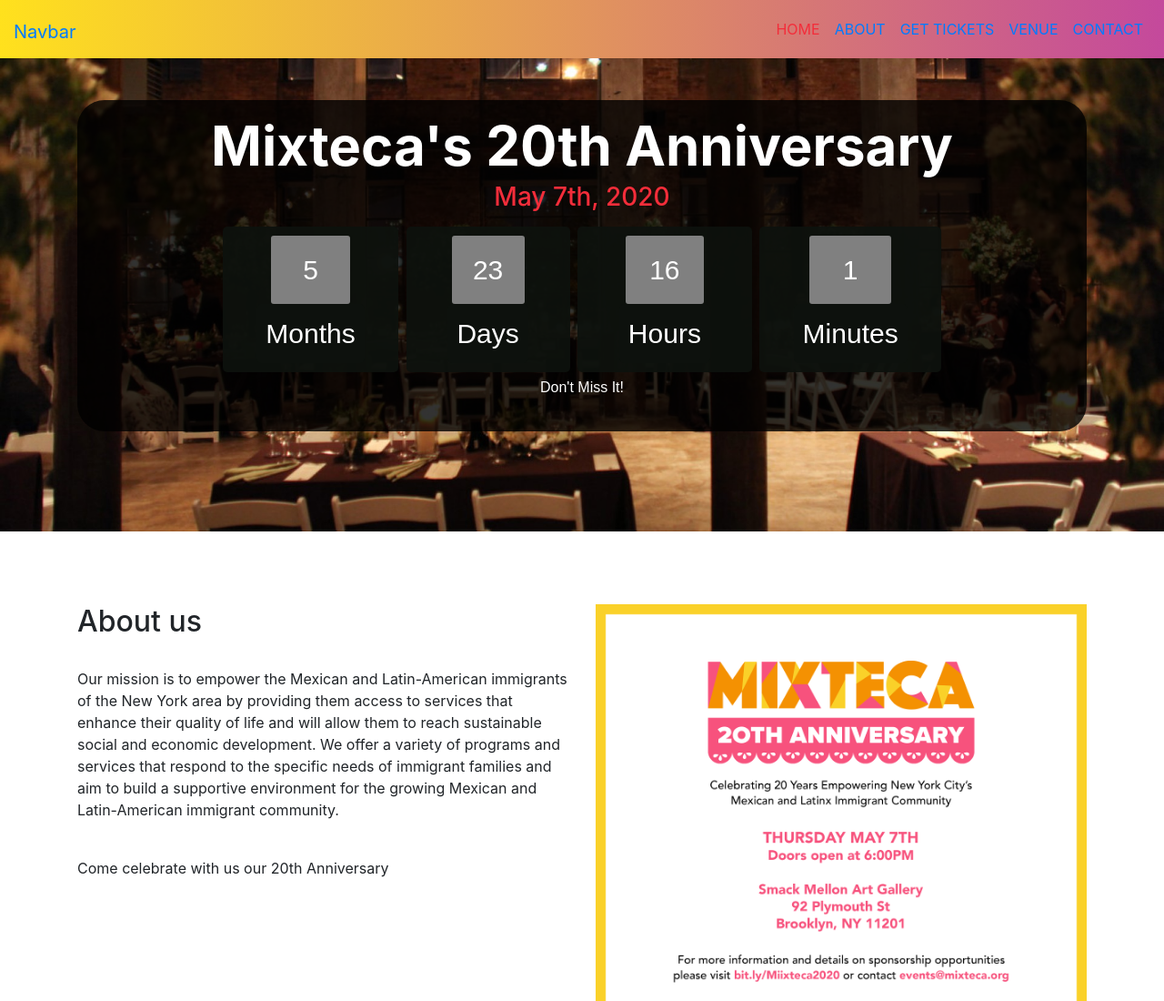
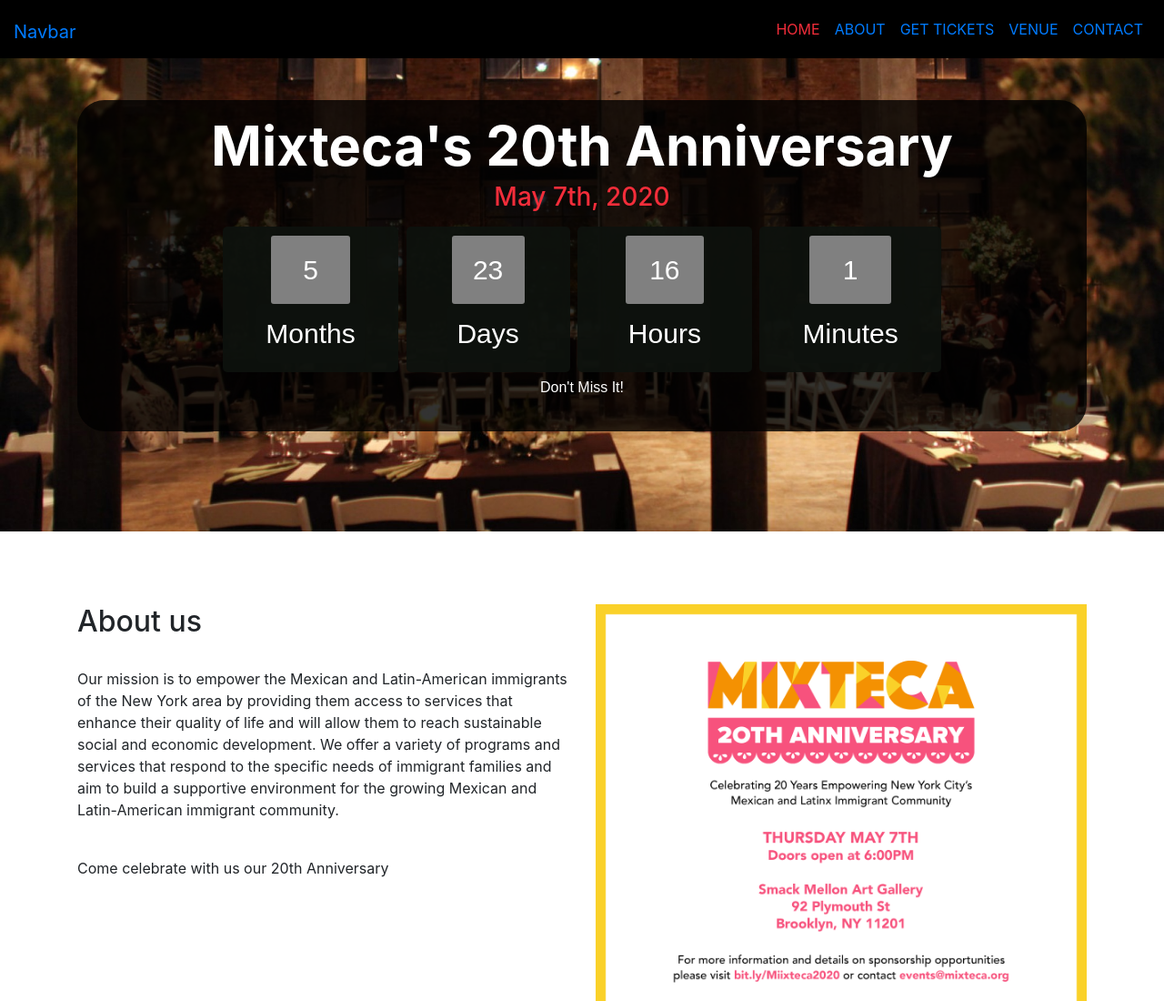
Before and after one commit to edmorales94/Mixteca-Organization, a website: page index.html in a window 1280 px wide. Shown: the top 1100 px of the page at 91% size. Drawn offline with nearby package versions, Linux system fonts and the light colour scheme; a script that the page names is missing.

Commit message:
Changed the navbar color to black and transparent

```diff
--- a/css/style.css
+++ b/css/style.css
@@ -80,13 +80,14 @@
 }
 
 .navbar-style{
-    background: #ffe11d;  /* fallback for old browsers */
-    background: -webkit-linear-gradient(to left, #c4499c, #ffe11d);  /* Chrome 10-25, Safari 5.1-6 */
-    background: linear-gradient(to left, #c4499c, #ffe11d); /* W3C, IE 10+/ Edge, Firefox 16+, Chrome 26+, Opera 12+, Safari 7+ */
+    background-color: rgba(0, 0, 0, 1);  /* fallback for old browsers */
+    /*background: -webkit-linear-gradient(to left, #c4499c, #ffe11d);  /* Chrome 10-25, Safari 5.1-6 */
+    /*background: linear-gradient(to left, #c4499c, #ffe11d); /* W3C, IE 10+/ Edge, Firefox 16+, Chrome 26+, Opera 12+, Safari 7+ */
+    transition: background-color 250ms ease-in;
 }
 .navbar-transparent-style{
-    background: transparent;
-    transition: background 250ms ease-in;
+    background-color: transparent;
+    transition: background-color 280ms ease-out;
 }
 
 .main-nav .navbar{
```
